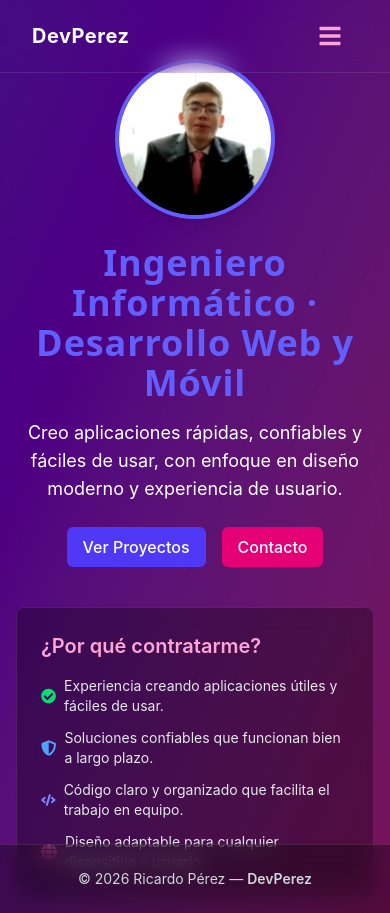
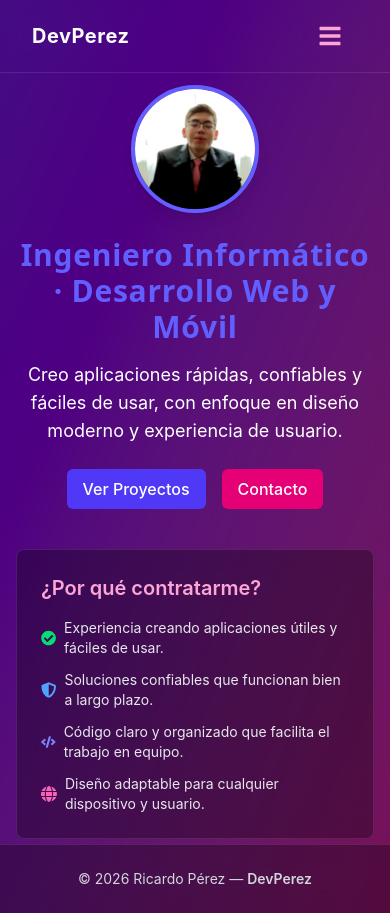
Before and after one commit to blackgoku-97/portafolio, a Next.js app: page / in a window 390 px wide. Built offline with nearby package versions, Linux system fonts and the light colour scheme; what @react-pdf/renderer would draw is missing.

Commit message:
portafolio 5

```diff
--- a/src/components/navegation/Hero.tsx
+++ b/src/components/navegation/Hero.tsx
@@ -1,6 +1,7 @@
 "use client"
 
 import Image from "next/image"
+import Link from "next/link"
 import { motion } from "framer-motion"
 import { FaCheckCircle, FaShieldAlt, FaCode, FaGlobe } from "react-icons/fa"
 
@@ -8,8 +9,8 @@ export const Hero = () => {
   return (
     <section
       id="home"
-      className="flex flex-col items-center justify-center h-screen text-center px-4
-                 pt-28 sm:pt-20 md:pt-0"
+      className="flex flex-col items-center justify-center min-h-screen text-center px-4
+                 pt-20 sm:pt-24 md:pt-28"
     >
       <Image
         src="/perfil.jpg"
@@ -17,15 +18,14 @@ export const Hero = () => {
         loading="eager"
         width={160}
         height={160}
-        className="rounded-full border-4 border-indigo-500 shadow-lg"
+        className="rounded-full border-4 border-indigo-500 shadow-lg w-32 h-32 sm:w-40 sm:h-40 md:w-48 md:h-48"
       />
 
       <motion.h1
         initial={{ opacity: 0, y: -30 }}
         animate={{ opacity: 1, y: 0 }}
         transition={{ duration: 1 }}
-        className="mt-6 text-4xl font-extrabold text-indigo-500 tracking-wide
-                   sm:text-3xl md:text-5xl font-sans"
+        className="mt-6 text-3xl sm:text-4xl md:text-5xl font-extrabold text-indigo-500 tracking-wide font-sans"
       >
         Ingeniero Informático · Desarrollo Web y Móvil
       </motion.h1>
@@ -35,14 +35,18 @@ export const Hero = () => {
         con enfoque en diseño moderno y experiencia de usuario.
       </p>
 
-      {/* Botones CTA */}
+      {/* Botones CTA con navegación */}
       <div className="mt-6 flex gap-4">
-        <button className="bg-indigo-600 hover:bg-indigo-700 px-4 py-2 rounded-md">
-          Ver Proyectos
-        </button>
-        <button className="bg-pink-600 hover:bg-pink-700 px-4 py-2 rounded-md">
-          Contacto
-        </button>
+        <Link href="/proyectos">
+          <button className="bg-indigo-600 hover:bg-indigo-700 px-4 py-2 rounded-md cursor-pointer">
+            Ver Proyectos
+          </button>
+        </Link>
+        <Link href="/contacto">
+          <button className="bg-pink-600 hover:bg-pink-700 px-4 py-2 rounded-md cursor-pointer">
+            Contacto
+          </button>
+        </Link>
       </div>
 
       {/* Bloque de valor agregado */}
```
